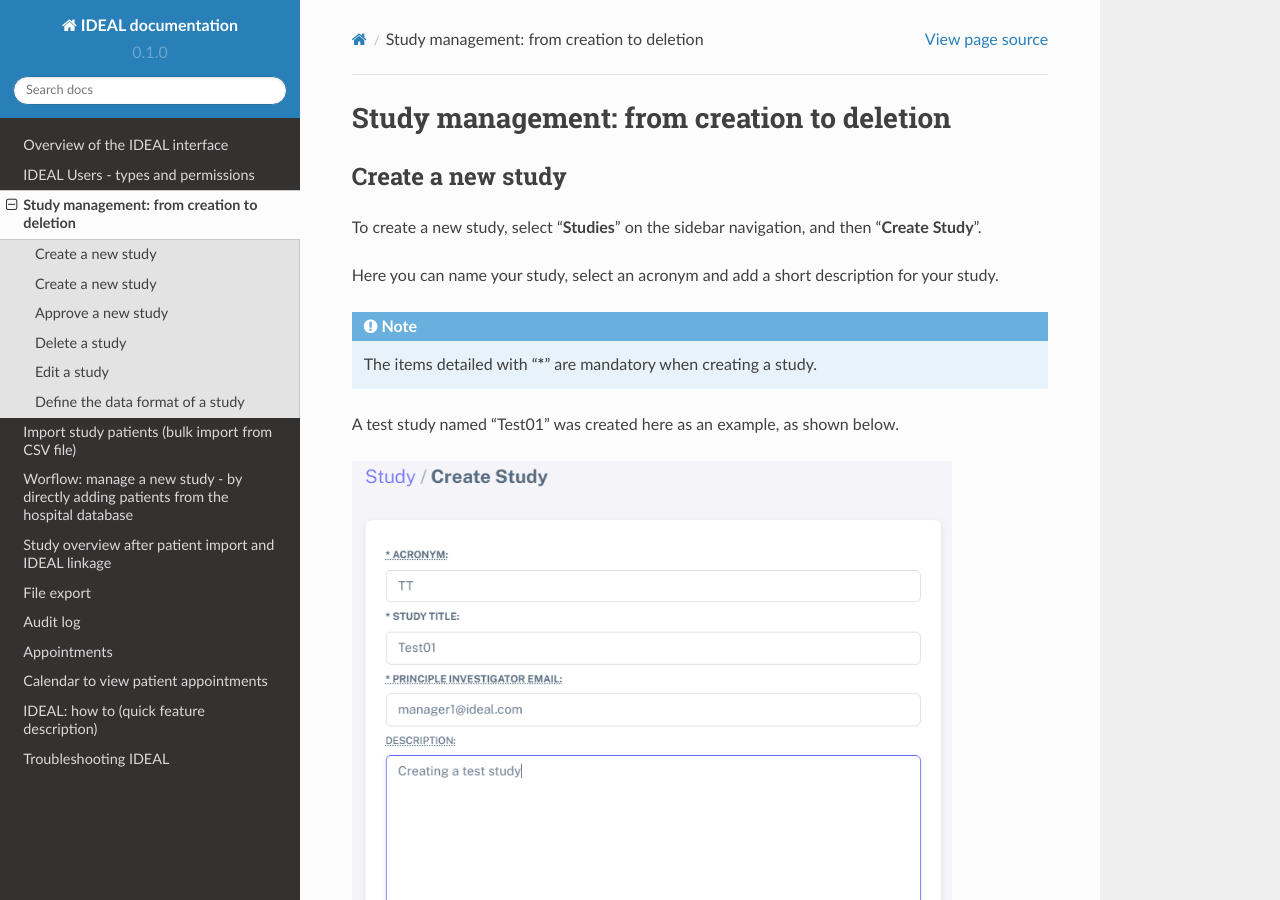
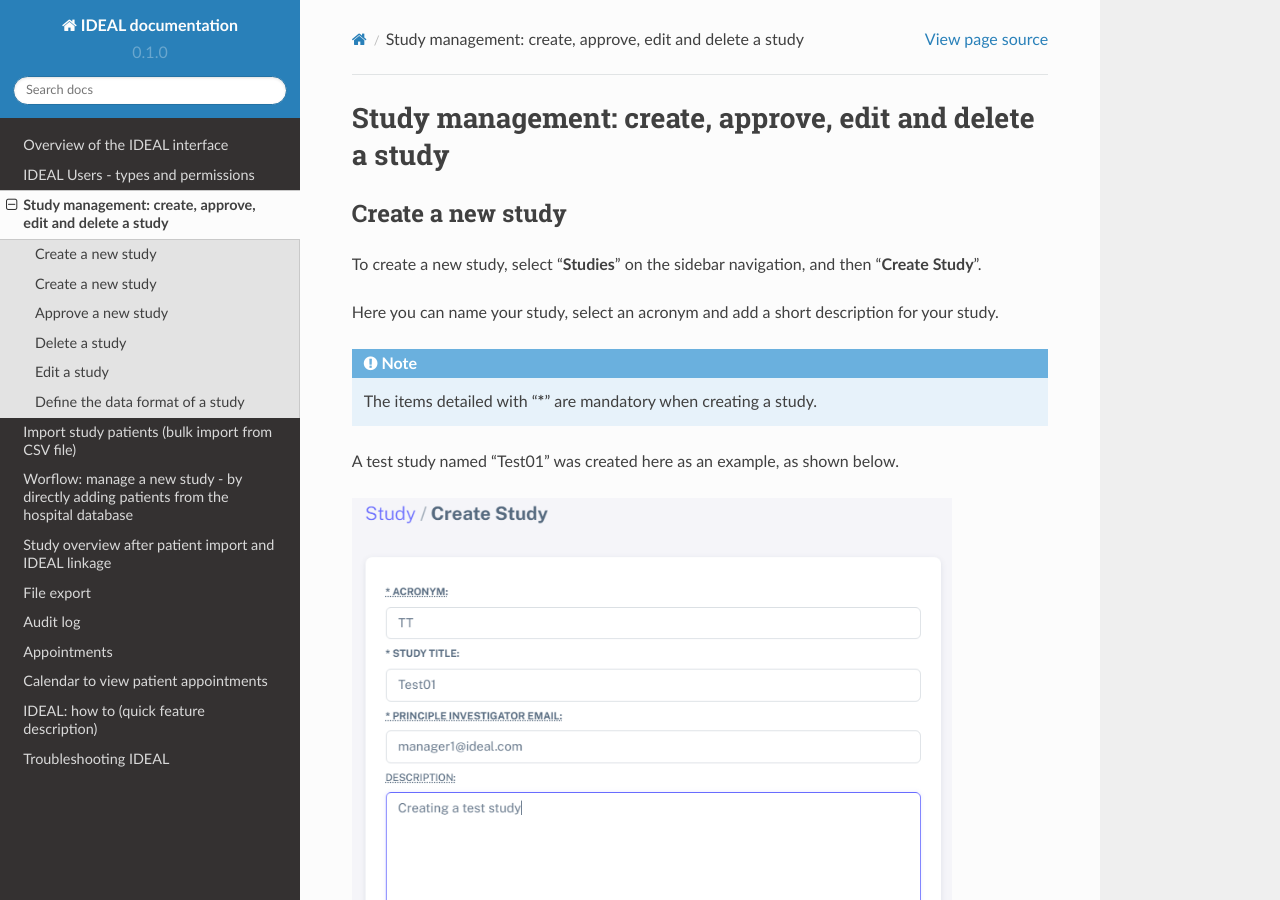
Before and after one commit to Nynuphar/IDEAL-doc, a Sphinx documentation site: the page built from docs/source/createstudy.rst, in a window 1280 px wide and 900 px high. Built offline with Sphinx 7.4.7 and the Read the Docs theme 2.0.0, drawn with Linux system fonts in a browser that asks for light colours.

Commit message:
Update createstudy.rst

```diff
--- a/docs/source/createstudy.rst
+++ b/docs/source/createstudy.rst
@@ -1,5 +1,5 @@
-Study management: from creation to deletion
-================================================
+Study management: create, approve, edit and delete a study
+################################################################
 
 Create a new study
 ********************
```
